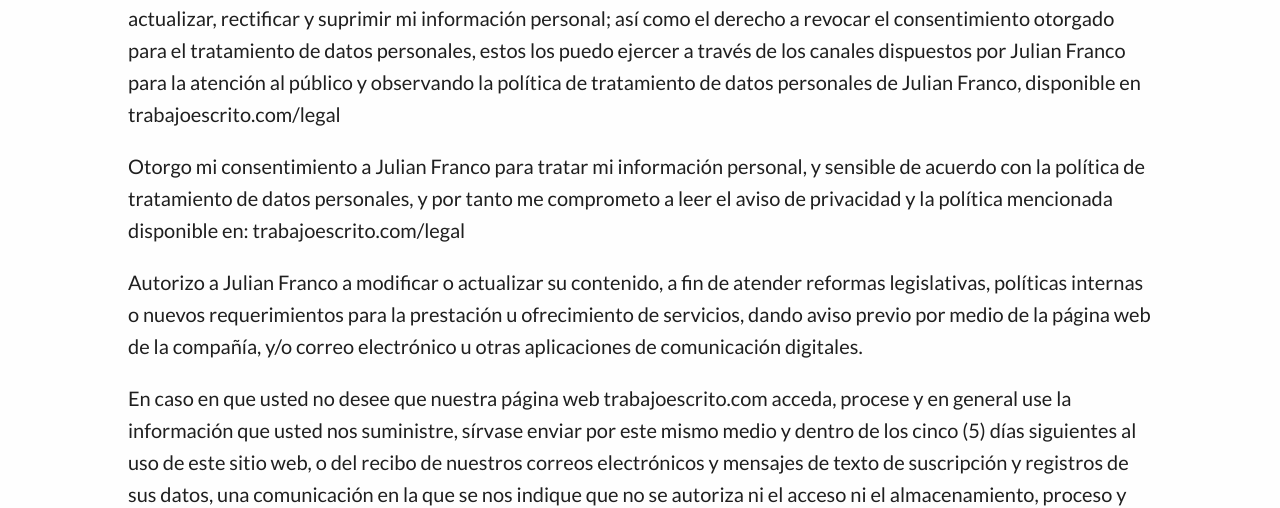
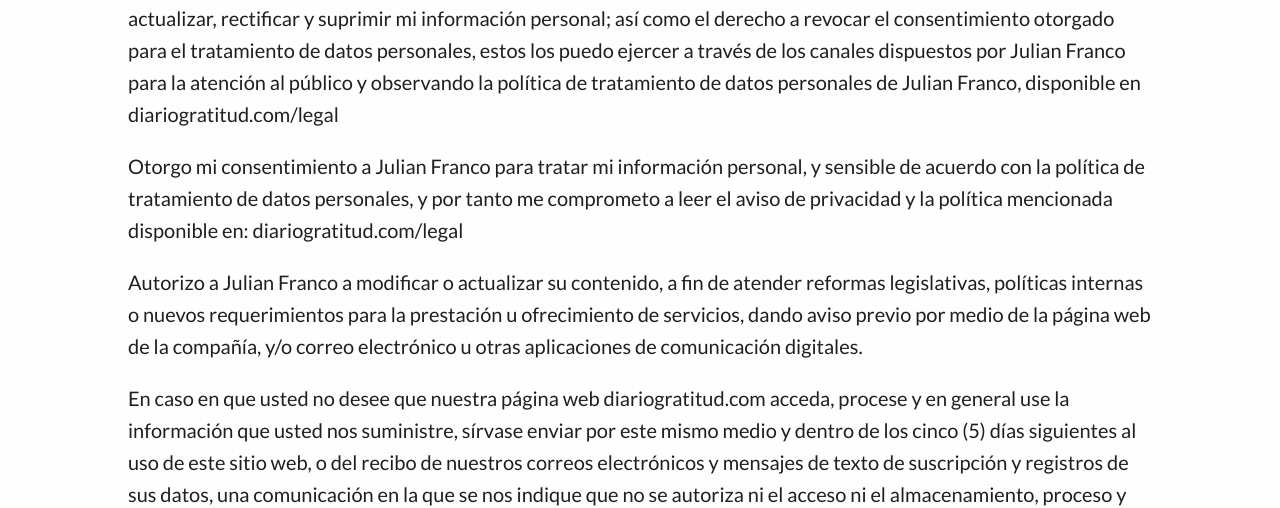
Before and after one commit to Klerpson/gratitud, a Jekyll site: the page built from legal.md, in a window 1280 px wide and 1400 px high, scrolled down 7157 px. Shown: the part 762-1270 px from the top of the window. Built offline with Jekyll 4.4.1, drawn with Linux system fonts in a browser that asks for light colours; some of the changed text lies outside the part shown.

Commit message:
Update legal.md

```diff
--- a/legal.md
+++ b/legal.md
@@ -1,13 +1,13 @@
 ---
 layout: page-basic
-title: Términos y Codiciones de Uso | trabajoescrito.com
-description: Condiciones de uso de la página trabajoescrito.com
-h1: Término y condiciones, privacidad y aspectos legales del uso de trabajoescrito.com
+title: Términos y Codiciones de Uso | diariogratitud.com
+description: Condiciones de uso de la página diariogratitud.com
+h1: Término y condiciones, privacidad y aspectos legales del uso de diariogratitud.com
 noindex: true
 ---
-## Aviso legal para sitio web de trabajoescrito.com
+## Aviso legal para sitio web de diariogratitud.com
 
-En esta página se detallan las instrucciones legales que se aplican a todos los usuarios de Internet que visiten este Sitio (trabajoescrito.com) propiedad de Julian Franco, con domicilio San Agustín Huila, carrera 18 5 - 30. Al acceder y navegar por este sitio, usted se compromete a respetar estas instrucciones sin ningún tipo de excepción. Es por ello que le aconsejamos que consulte estas instrucciones cada cierto tiempo, ya que podrían modificarse de forma periódica y sin previo aviso por parte de Julian Franco. **Si usted no desea aceptar o cumplir las condiciones aquí descritas, deberá abandonar este sitio web inmediatamente.**
+En esta página se detallan las instrucciones legales que se aplican a todos los usuarios de Internet que visiten este Sitio (diariogratitud.com) propiedad de Julian Franco, con domicilio San Agustín Huila, carrera 18 5 - 30. Al acceder y navegar por este sitio, usted se compromete a respetar estas instrucciones sin ningún tipo de excepción. Es por ello que le aconsejamos que consulte estas instrucciones cada cierto tiempo, ya que podrían modificarse de forma periódica y sin previo aviso por parte de Julian Franco. **Si usted no desea aceptar o cumplir las condiciones aquí descritas, deberá abandonar este sitio web inmediatamente.**
 
 ## Información y propiedad intelectual
 
@@ -111,15 +111,15 @@
 
 d. Para el reconocimiento, protección y ejercicio de los derechos de los accionistas de Julian Franco;
 
-e. Registro de proveedores de trabajoescrito.com;
+e. Registro de proveedores de diariogratitud.com;
 
-f. Registro de clientes de trabajoescrito.com;
+f. Registro de clientes de diariogratitud.com;
 
 g. Proveer los servicios requeridos por sus usuarios;
 
 h. Informar sobre nuevos productos o servicios y/o sobre cambios en los mismos;
 
-i. Envío de correos electrónicos informando el estado del trámite de solicitud de servicios que ofrece trabajoescrito.com;
+i. Envío de correos electrónicos informando el estado del trámite de solicitud de servicios que ofrece diariogratitud.com;
 
 j. Evaluar la calidad del servicio;
 
@@ -151,10 +151,10 @@
 
 El alcance de la autorización comprende la facultad para que Julian Franco le envíe mensajes, notificaciones, información del estado de cuenta, saldos, y demás información relativa al portafolio de servicios de la compañía, a través de correo electrónico u otras aplicaciones de comunicación digitales.
 
-Mis derechos como TITULAR del dato son los previstos en la constitución y la ley, especialmente el derecho a conocer, actualizar, rectificar y suprimir mi información personal; así como el derecho a revocar el consentimiento otorgado para el tratamiento de datos personales, estos los puedo ejercer a través de los canales dispuestos por Julian Franco para la atención al público y observando la política de tratamiento de datos personales de Julian Franco, disponible en trabajoescrito.com/legal
+Mis derechos como TITULAR del dato son los previstos en la constitución y la ley, especialmente el derecho a conocer, actualizar, rectificar y suprimir mi información personal; así como el derecho a revocar el consentimiento otorgado para el tratamiento de datos personales, estos los puedo ejercer a través de los canales dispuestos por Julian Franco para la atención al público y observando la política de tratamiento de datos personales de Julian Franco, disponible en diariogratitud.com/legal
 
-Otorgo mi consentimiento a Julian Franco para tratar mi información personal, y sensible de acuerdo con la política de tratamiento de datos personales, y por tanto me comprometo a leer el aviso de privacidad y la política mencionada disponible en: trabajoescrito.com/legal
+Otorgo mi consentimiento a Julian Franco para tratar mi información personal, y sensible de acuerdo con la política de tratamiento de datos personales, y por tanto me comprometo a leer el aviso de privacidad y la política mencionada disponible en: diariogratitud.com/legal
 
 Autorizo a Julian Franco a modificar o actualizar su contenido, a fin de atender reformas legislativas, políticas internas o nuevos requerimientos para la prestación u ofrecimiento de servicios, dando aviso previo por medio de la página web de la compañía, y/o correo electrónico u otras aplicaciones de comunicación digitales.
 
-En caso en que usted no desee que nuestra página web trabajoescrito.com acceda, procese y en general use la información que usted nos suministre, sírvase enviar por este mismo medio y dentro de los cinco (5) días siguientes al uso de este sitio web, o del recibo de nuestros correos electrónicos y mensajes de texto de suscripción y registros de sus datos, una comunicación en la que se nos indique que no se autoriza ni el acceso ni el almacenamiento, proceso y uso de dicha información sabiendo que ello ocurrirá conforme a lo recién descrito.
+En caso en que usted no desee que nuestra página web diariogratitud.com acceda, procese y en general use la información que usted nos suministre, sírvase enviar por este mismo medio y dentro de los cinco (5) días siguientes al uso de este sitio web, o del recibo de nuestros correos electrónicos y mensajes de texto de suscripción y registros de sus datos, una comunicación en la que se nos indique que no se autoriza ni el acceso ni el almacenamiento, proceso y uso de dicha información sabiendo que ello ocurrirá conforme a lo recién descrito.
```
